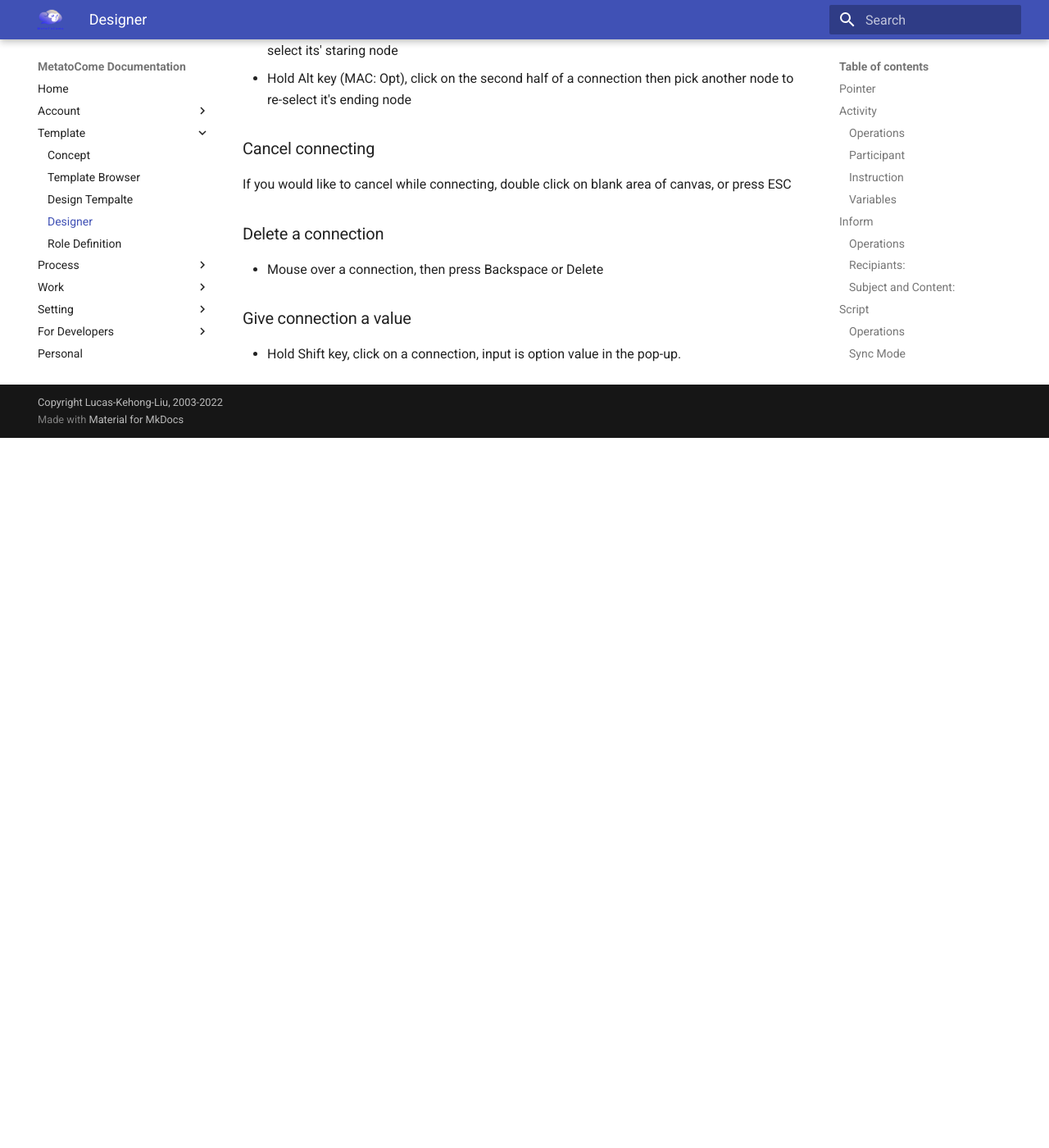
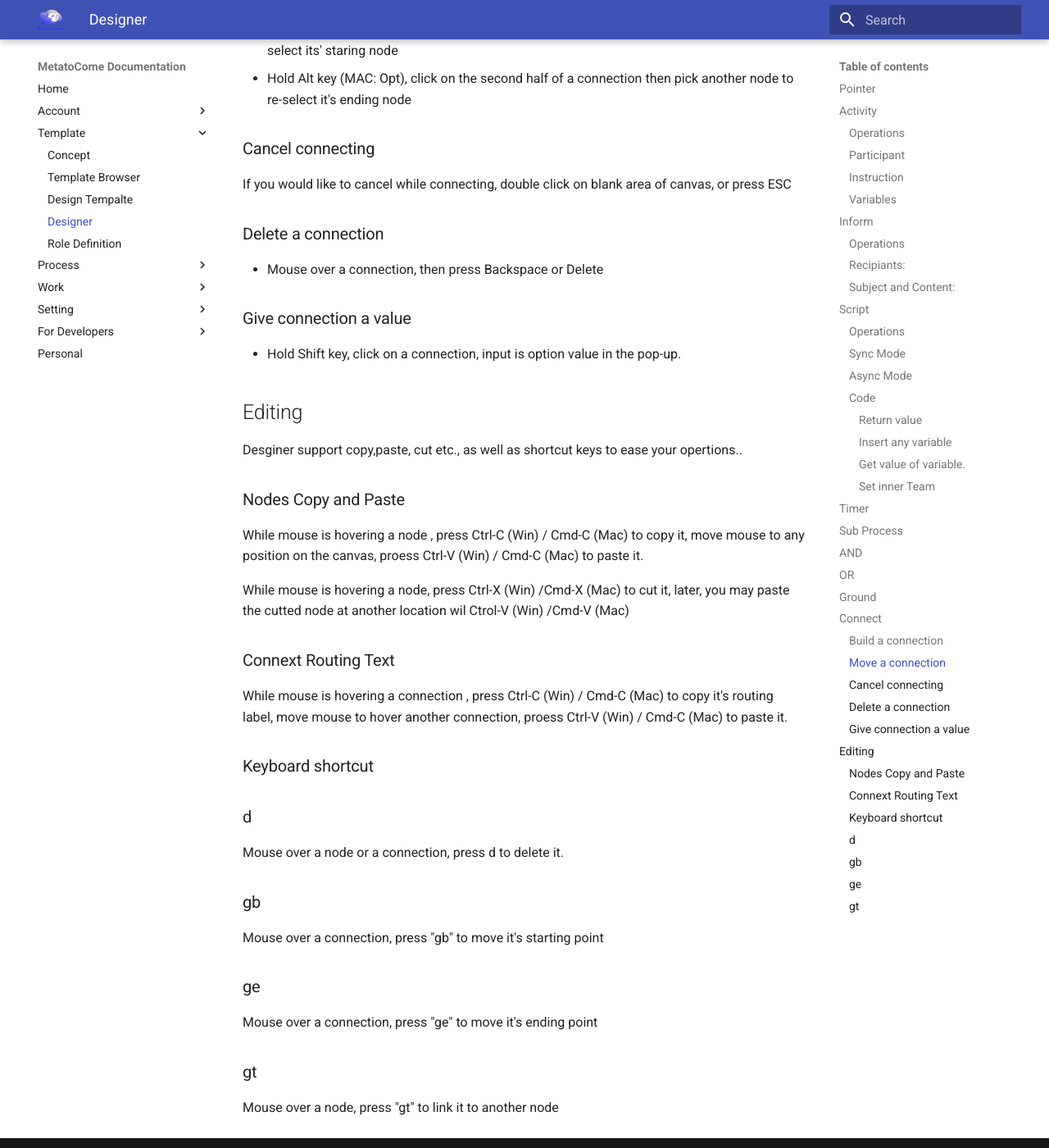
Before and after one commit to cnshsliu/mtcdoc, an MkDocs documentation site: the page built from docs/template/designer.md, in a window 1280 px wide and 1400 px high, scrolled down 6794 px. Shown: the whole window at 82% size. Built offline with MkDocs 1.6.1 and Material for MkDocs 9.7.7, drawn with Linux system fonts in a browser that asks for light colours; before the commit the page ends 7328 px from its top, so only the background shows below that.

Commit message:
keep improving

```diff
--- a/docs/template/designer.md
+++ b/docs/template/designer.md
@@ -229,3 +229,35 @@
 ### Give connection a value
 
 - Hold Shift key, click on a connection, input is option value in the pop-up.
+
+## Editing
+
+Desginer support copy,paste, cut etc., as well as shortcut keys to ease your opertions..
+
+### Nodes Copy and Paste
+
+While mouse is hovering a node , press Ctrl-C (Win) / Cmd-C (Mac) to copy it, move mouse to any position on the canvas, proess Ctrl-V (Win) / Cmd-C (Mac) to paste it.
+
+While mouse is hovering a node, press Ctrl-X (Win) /Cmd-X (Mac) to cut it, later, you may paste the cutted node at another location wil Ctrol-V (Win) /Cmd-V (Mac)
+
+### Connext Routing Text
+
+While mouse is hovering a connection , press Ctrl-C (Win) / Cmd-C (Mac) to copy it's routing label, move mouse to hover another connection, proess Ctrl-V (Win) / Cmd-C (Mac) to paste it.
+
+### Keyboard shortcut
+
+### d
+
+Mouse over a node or a connection, press d to delete it.
+
+### gb
+
+Mouse over a connection, press "gb" to move it's starting point
+
+### ge
+
+Mouse over a connection, press "ge" to move it's ending point
+
+### gt
+
+Mouse over a node, press "gt" to link it to another node
```
Also changed, not shown: docs/README.md (+8 -1 lines), docs/process/explorer.md (+11 -0 lines), docs/template/explorer.md (+7 -0 lines), docs/img/template_explorer_actions.png.
